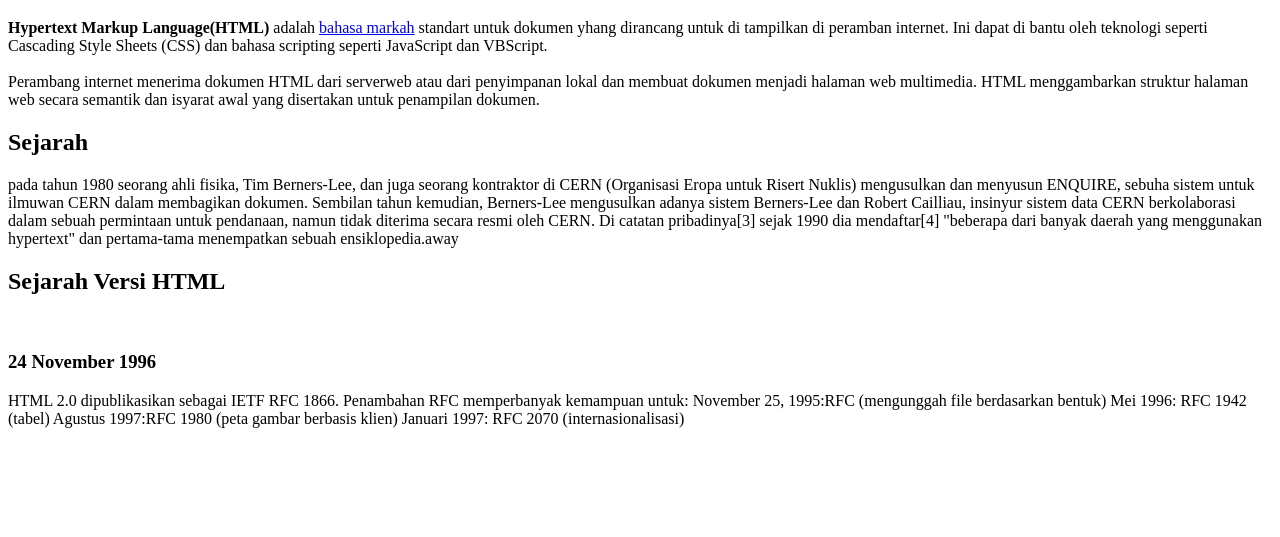
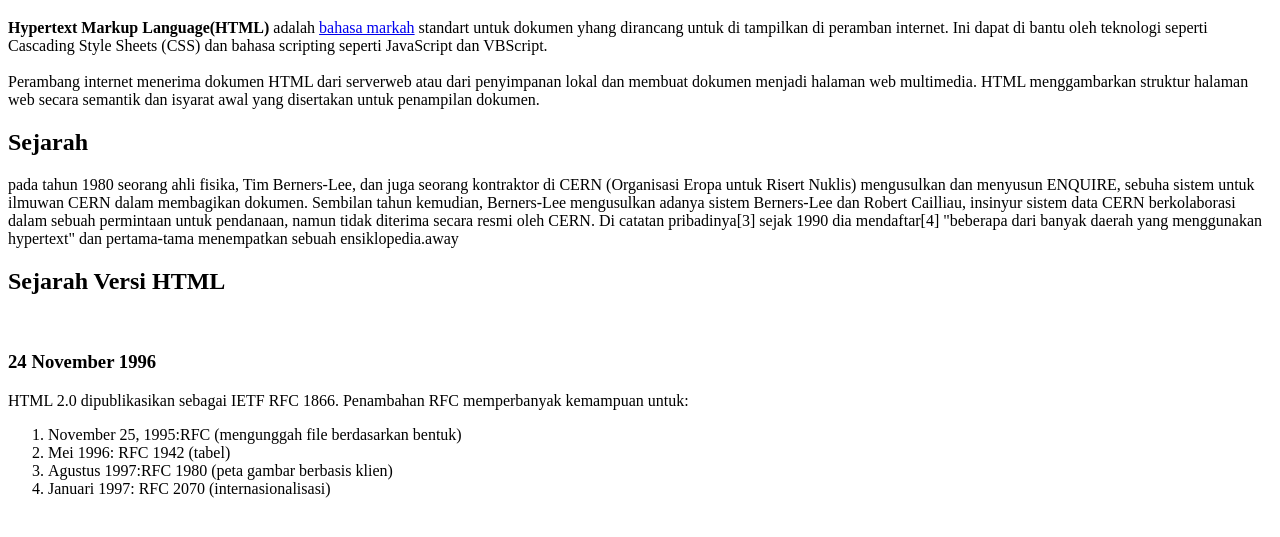
Before and after one commit to frcst7/Html-cbycp, a plain HTML site: page index.html in a window 1280 px wide. Shown: the part 61-598 px from the top of the page. Drawn offline with Linux system fonts and the light colour scheme.

Commit message:
menambahkan list di dalam html

```diff
--- a/index.html
+++ b/index.html
@@ -31,11 +31,16 @@
         <h2>Sejarah Versi HTML</h2>
         <br>
         <h3>24 November 1996</h3>
-        HTML 2.0 dipublikasikan sebagai IETF RFC 1866.
-        Penambahan RFC memperbanyak kemampuan untuk: November 25, 1995:RFC
-        (mengunggah file berdasarkan bentuk)
-        Mei 1996: RFC 1942 (tabel)
-        Agustus 1997:RFC 1980 (peta gambar berbasis klien)
-        Januari 1997: RFC 2070 (internasionalisasi)
+        <p>HTML 2.0 dipublikasikan sebagai IETF RFC 1866. Penambahan RFC memperbanyak kemampuan untuk:</p>
+        <ol>
+            <li>November 25, 1995:RFC
+                (mengunggah file berdasarkan bentuk)</li>
+            <li>Mei 1996: RFC 1942 (tabel)</li>
+            <li>Agustus 1997:RFC 1980 (peta gambar berbasis klien)</li>
+            <li>Januari 1997: RFC 2070 (internasionalisasi)</li>
+        </ol>
+
+
+
     </body>
 </html>
```
